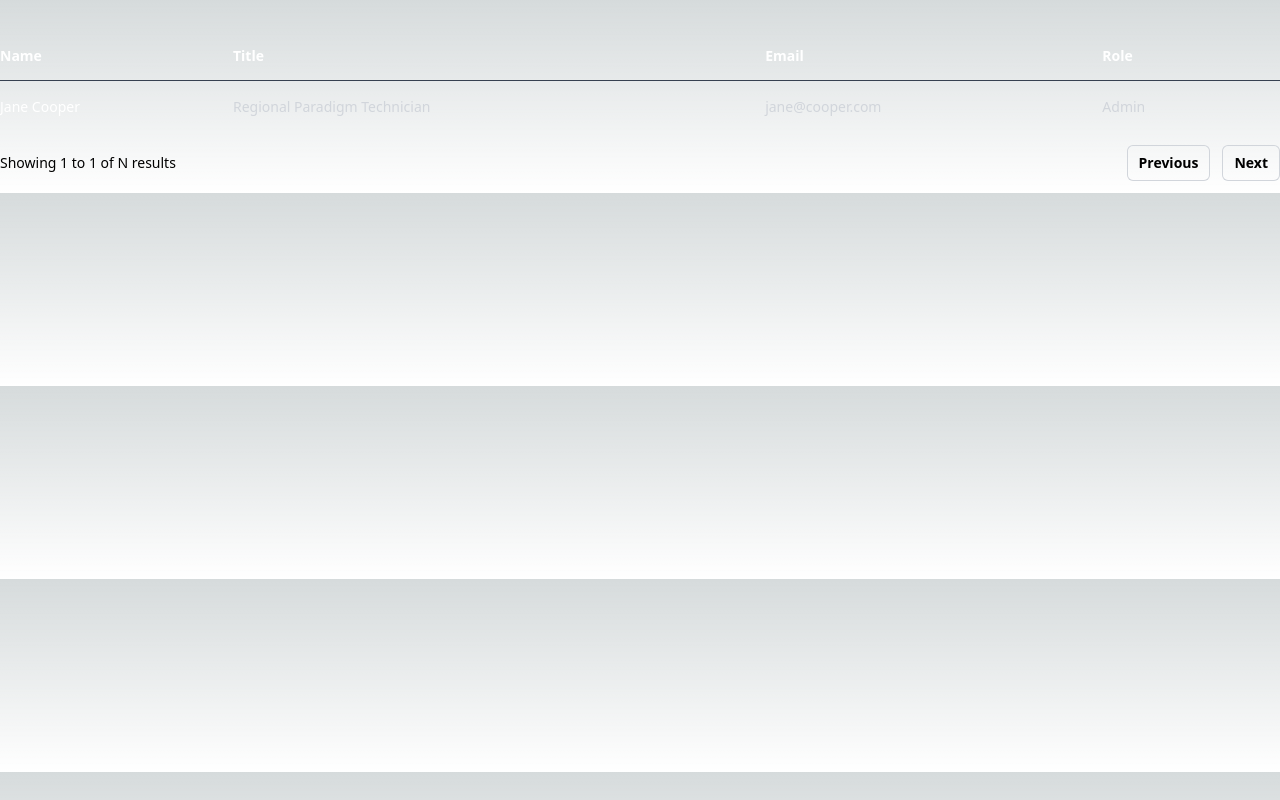
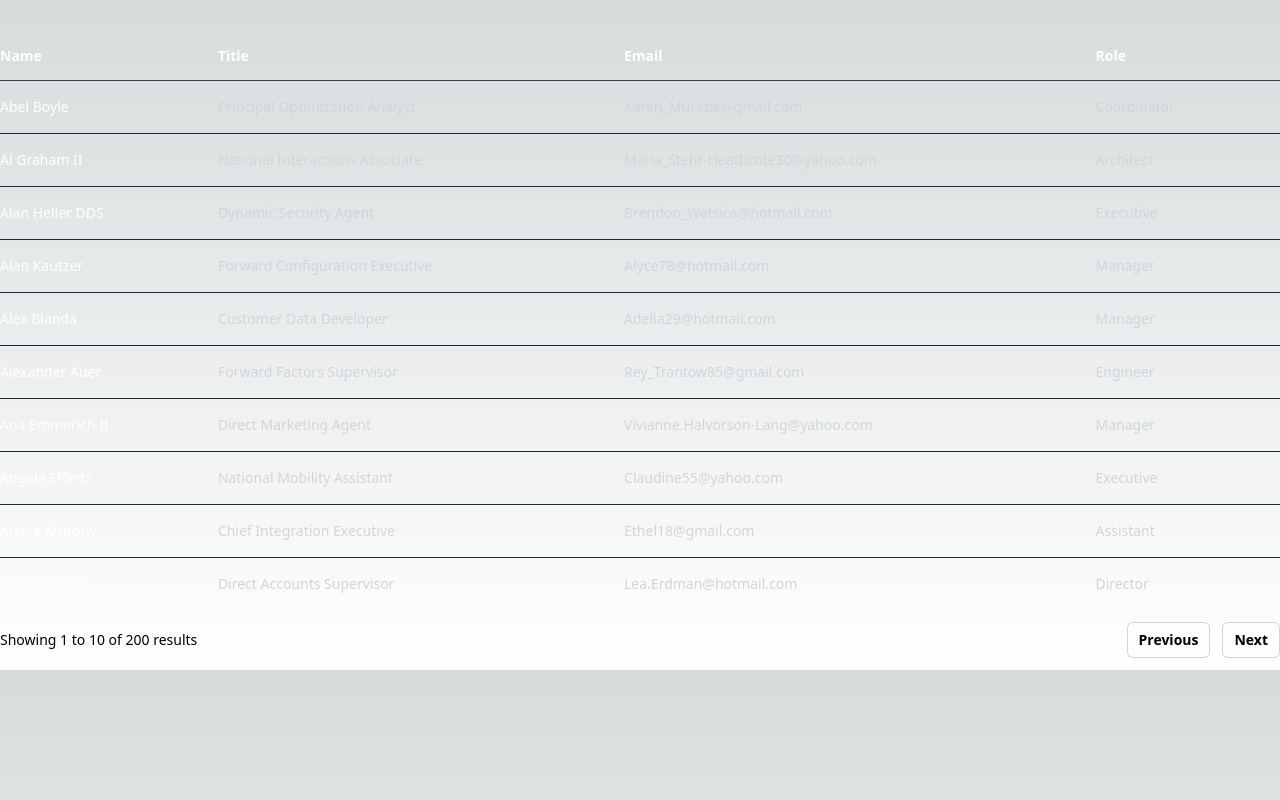
Before and after one commit to gorrion-io/summer-camp-2023, a Next.js app: page /task in a window 1280 px wide. Shown: the top 800 px of the page. Built offline with nearby package versions, Linux system fonts and the light colour scheme.

Commit message:
Task 2 & Task 3

```diff
--- a/package.json
+++ b/package.json
@@ -19,7 +19,11 @@
     "postcss": "8.4.23",
     "react": "18.2.0",
     "react-dom": "18.2.0",
+    "swr": "^2.1.5",
     "tailwindcss": "3.3.2",
     "typescript": "5.0.4"
+  },
+  "devDependencies": {
+    "@faker-js/faker": "^8.0.1"
   }
 }
--- a/pages/task.tsx
+++ b/pages/task.tsx
@@ -1,15 +1,19 @@
+import useSWR from 'swr';
+import { useState } from 'react';
+
+const fetcher = (...args) => fetch(...args).then((res) => res.json());
+
 export default function Task() {
-  /**  TODO: Create an endpoint that returns a list of people, and use that here.
-   * Use tanstack/react-query to fetch the data
-   */
-  const people = [
-    {
-      name: "Jane Cooper",
-      email: "jane@cooper.com",
-      title: "Regional Paradigm Technician",
-      role: "Admin",
-    },
-  ];
+  const [page, setPage] = useState(0);
+  const { data, error } = useSWR(`/api/people?page=${page}`, fetcher);
+
+  const getStart = () => {
+    return page === 0 ? 1 : page * data?.PEOPLE_PER_PAGE;
+  };
+  const getEnd = () => {
+    return (page + 1) * data?.PEOPLE_PER_PAGE;
+  };
+
   return (
     <div className="mx-auto max-w-7xl">
       <div className="mt-8 flow-root">
@@ -48,7 +52,7 @@ export default function Task() {
                 </tr>
               </thead>
               <tbody className="divide-y divide-gray-800">
-                {people.map((person) => (
+                { error ? <div>Couldn't load data...</div> : data?.data.map((person) => (
                   <tr key={person.email}>
                     <td className="whitespace-nowrap py-4 pl-4 pr-3 text-sm font-medium text-white sm:pl-0">
                       {person.name}
@@ -66,28 +70,29 @@ export default function Task() {
                 ))}
               </tbody>
             </table>
-            {/* TODO: Pagination */}
             <nav
               className="flex items-center justify-between py-3"
               aria-label="Pagination"
             >
               <div className="hidden sm:block">
                 <p className="text-sm">
-                  Showing <span className="font-medium">1</span> to{" "}
-                  <span className="font-medium">1</span> of{" "}
-                  <span className="font-medium">N</span> results
+                  Showing <span className="font-medium">{ getStart() }</span> to{" "}
+                  <span className="font-medium">{ getEnd() }</span> of{" "}
+                  <span className="font-medium">{ data?.NUMBER_OF_PEOPLE }</span> results
                 </p>
               </div>
               <div className="flex flex-1 justify-between sm:justify-end">
                 <a
                   href="#"
                   className="relative inline-flex items-center rounded-md px-3 py-2 text-sm font-semibold ring-1 ring-inset ring-gray-300 hover:bg-gray-50 focus-visible:outline-offset-0"
+                  onClick={() => page > 0 ? setPage(page - 1) : null}
                 >
                   Previous
                 </a>
                 <a
                   href="#"
                   className="relative ml-3 inline-flex items-center rounded-md px-3 py-2 text-sm font-semibold ring-1 ring-inset ring-gray-300 hover:bg-gray-50 focus-visible:outline-offset-0"
+                  onClick={() => page < (data?.NUMBER_OF_PEOPLE / data?.PEOPLE_PER_PAGE) - 1 ? setPage(page + 1) : null}
                 >
                   Next
                 </a>
```
Also changed, not shown: 1 other file (tests, documents, lock files or other folders).
